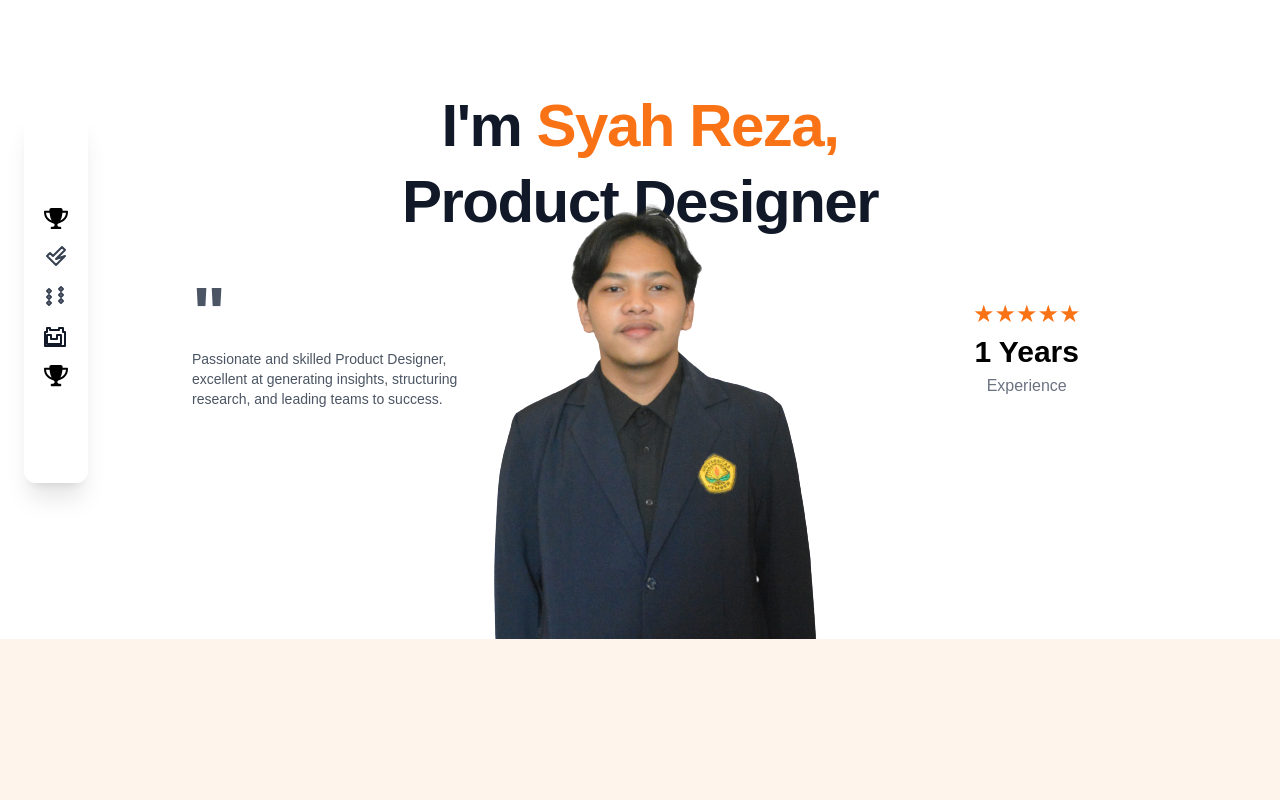
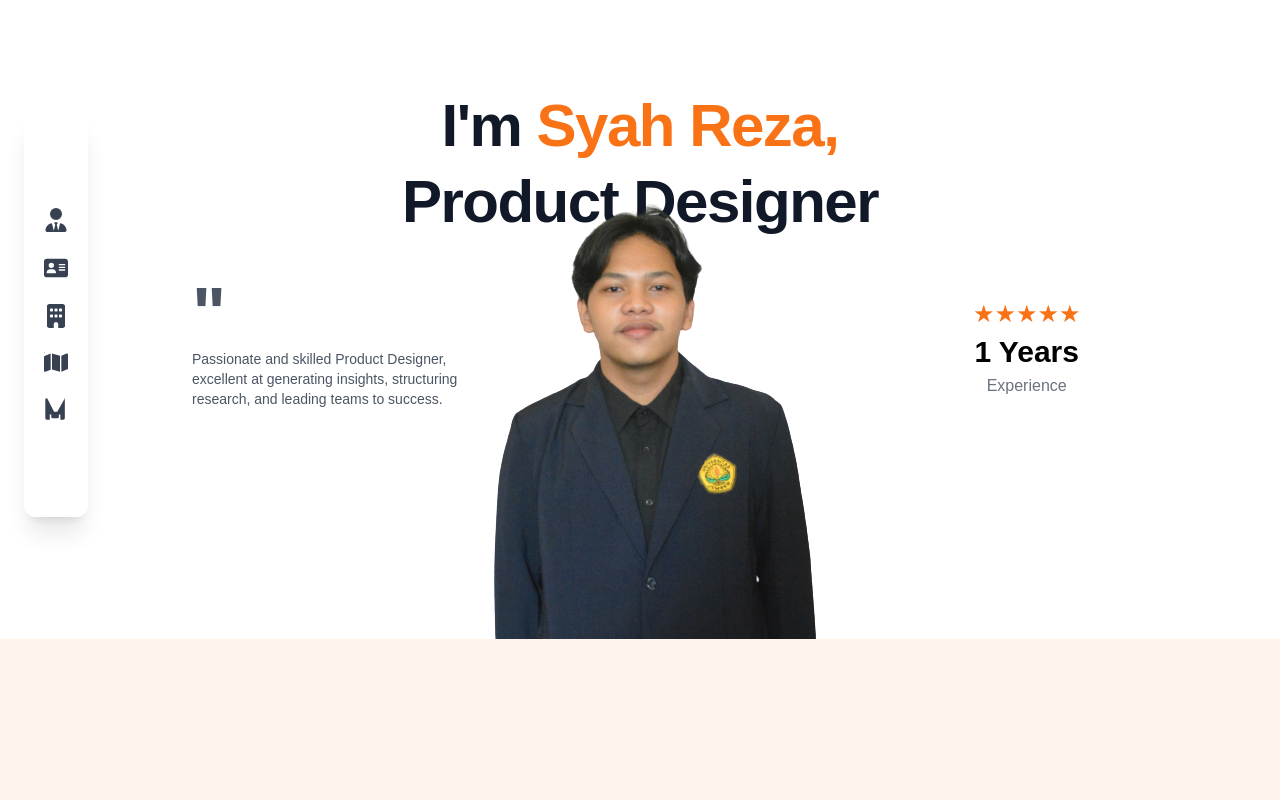
Before and after one commit to syhrezz/Portfolio, a React (Create React App) app: page / in a window 1280 px wide. Shown: the top 800 px of the page. Built offline with nearby package versions, Linux system fonts and the light colour scheme.

Commit message:
change icons and fix hover problems

```diff
--- a/src/components/Intro.jsx
+++ b/src/components/Intro.jsx
@@ -5,7 +5,7 @@ import './index.css'; // Import specific styles for Intro
 const Intro = () => {
   return (
     <div className="mt-24 bg-white relative overflow-hidden flex flex-col items-center" id='Intro'>
-      <h1 className="font-poppins text-2xl tracking-tight font-extrabold text-gray-900 sm:text-5xl md:text-6xl xl:text-6xl text-center">
+      <h1 className="font-poppins text-2xl tracking-tight font-extrabold text-gray-900 sm:text-5xl md:text-6xl xl:text-6xl text-center" >
         I'm <span className="text-orange-500">Syah Reza,</span>
         <div className='mt-4'>Product Designer</div>
       </h1>
--- a/src/components/Navbar.jsx
+++ b/src/components/Navbar.jsx
@@ -6,37 +6,39 @@ const Navbar = () => {
       <nav className="fixed top-28 left-6 w-16 py-24 bg-white bg-opacity-80 flex flex-col items-center z-50 rounded-xl shadow-xl" style={{ backgroundColor: 'rgba(255, 255, 255, 0.8)', backdropFilter: 'blur(10px)' }}>
         {/* Add logo or brand icon here */}
 
-        <ul className="flex flex-col items-center flex-grow justify-center space-y-4">
+        <ul className="flex flex-col items-center flex-grow justify-center space-y-6">
           <li>
-            <a className="text-gray-700 hover:text-orange-500" href="#intro" title="Intro">
-			<svg className='w-6 l-6' xmlns="http://www.w3.org/2000/svg" viewBox="0 0 576 512"><path d="M400 0L176 0c-26.5 0-48.1 21.8-47.1 48.2c.2 5.3 .4 10.6 .7 15.8L24 64C10.7 64 0 74.7 0 88c0 92.6 33.5 157 78.5 200.7c44.3 43.1 98.3 64.8 138.1 75.8c23.4 6.5 39.4 26 39.4 45.6c0 20.9-17 37.9-37.9 37.9L192 448c-17.7 0-32 14.3-32 32s14.3 32 32 32l192 0c17.7 0 32-14.3 32-32s-14.3-32-32-32l-26.1 0C337 448 320 431 320 410.1c0-19.6 15.9-39.2 39.4-45.6c39.9-11 93.9-32.7 138.2-75.8C542.5 245 576 180.6 576 88c0-13.3-10.7-24-24-24L446.4 64c.3-5.2 .5-10.4 .7-15.8C448.1 21.8 426.5 0 400 0zM48.9 112l84.4 0c9.1 90.1 29.2 150.3 51.9 190.6c-24.9-11-50.8-26.5-73.2-48.3c-32-31.1-58-76-63-142.3zM464.1 254.3c-22.4 21.8-48.3 37.3-73.2 48.3c22.7-40.3 42.8-100.5 51.9-190.6l84.4 0c-5.1 66.3-31.1 111.2-63 142.3z"/></svg>
-            </a>
-          </li>
-          <li>
-            <a className="text-gray-700 hover:text-orange-500" href="#about" title="About Me">
-              <svg className="w-6 h-6" xmlns="http://www.w3.org/2000/svg" fill="none" stroke="currentColor" viewBox="0 0 24 24">
-                <path strokeLinecap="round" strokeLinejoin="round" strokeWidth="2" d="M12 14l9-9-3-3-9 9-3-3-3 3 9 9 9-9z" />
+            <a className="hover:text-orange-500" href="#Intro" title="Intro">
+              <svg className='w-6 h-6 fill-gray-700 hover:fill-orange-500' xmlns="http://www.w3.org/2000/svg" viewBox="0 0 448 512">
+                <path d="M96 128a128 128 0 1 0 256 0A128 128 0 1 0 96 128zm94.5 200.2l18.6 31L175.8 483.1l-36-146.9c-2-8.1-9.8-13.4-17.9-11.3C51.9 342.4 0 405.8 0 481.3c0 17 13.8 30.7 30.7 30.7l131.7 0c0 0 0 0 .1 0l5.5 0 112 0 5.5 0c0 0 0 0 .1 0l131.7 0c17 0 30.7-13.8 30.7-30.7c0-75.5-51.9-138.9-121.9-156.4c-8.1-2-15.9 3.3-17.9 11.3l-36 146.9L238.9 359.2l18.6-31c6.4-10.7-1.3-24.2-13.7-24.2L224 304l-19.7 0c-12.4 0-20.1 13.6-13.7 24.2z"/>
               </svg>
             </a>
           </li>
           <li>
-            <a className="text-gray-700 hover:text-orange-500" href="#experience" title="Experience">
-              <svg className="w-6 h-6" xmlns="http://www.w3.org/2000/svg" fill="none" stroke="currentColor" viewBox="0 0 24 24">
-                <path strokeLinecap="round" strokeLinejoin="round" strokeWidth="2" d="M3 12l2-2 2 2-2 2-2-2zm12-2l2-2 2 2-2 2-2-2zM3 18l2-2 2 2-2 2-2-2zm12-2l2-2 2 2-2 2-2-2zM3 6l2-2 2 2-2 2-2-2zm12-2l2-2 2 2-2 2-2-2z" />
+            <a className="hover:text-orange-500" href="#about" title="About Me">
+              <svg className='w-6 h-6 fill-gray-700 hover:fill-orange-500' xmlns="http://www.w3.org/2000/svg" viewBox="0 0 576 512">
+                <path d="M64 32C28.7 32 0 60.7 0 96L0 416c0 35.3 28.7 64 64 64l448 0c35.3 0 64-28.7 64-64l0-320c0-35.3-28.7-64-64-64L64 32zm80 256l64 0c44.2 0 80 35.8 80 80c0 8.8-7.2 16-16 16L80 384c-8.8 0-16-7.2-16-16c0-44.2 35.8-80 80-80zm-32-96a64 64 0 1 1 128 0 64 64 0 1 1 -128 0zm256-32l128 0c8.8 0 16 7.2 16 16s-7.2 16-16 16l-128 0c-8.8 0-16-7.2-16-16s7.2-16 16-16zm0 64l128 0c8.8 0 16 7.2 16 16s-7.2 16-16 16l-128 0c-8.8 0-16-7.2-16-16s7.2-16 16-16zm0 64l128 0c8.8 0 16 7.2 16 16s-7.2 16-16 16l-128 0c-8.8 0-16-7.2-16-16s7.2-16 16-16z"/>
               </svg>
             </a>
           </li>
           <li>
-            <a className="text-gray-900 hover:text-orange-500" href="#projects" title="Projects">
-              <svg className="w-6 h-6" xmlns="http://www.w3.org/2000/svg" fill="none" stroke="currentColor" viewBox="0 0 24 24">
-                <path strokeLinecap="round" strokeLinejoin="round" strokeWidth="2" d="M6 3H3v4H1v14h20V7h-2V3h-4v2H6V3zM3 19v-9h4v4h6v-4h4v9H3z" />
+            <a className="hover:text-orange-500" href="#experience" title="Experience">
+              <svg className='w-6 h-6 fill-gray-700 hover:fill-orange-500' xmlns="http://www.w3.org/2000/svg" viewBox="0 0 384 512">
+                <path d="M48 0C21.5 0 0 21.5 0 48L0 464c0 26.5 21.5 48 48 48l96 0 0-80c0-26.5 21.5-48 48-48s48 21.5 48 48l0 80 96 0c26.5 0 48-21.5 48-48l0-416c0-26.5-21.5-48-48-48L48 0zM64 240c0-8.8 7.2-16 16-16l32 0c8.8 0 16 7.2 16 16l0 32c0 8.8-7.2 16-16 16l-32 0c-8.8 0-16-7.2-16-16l0-32zm112-16l32 0c8.8 0 16 7.2 16 16l0 32c0 8.8-7.2 16-16 16l-32 0c-8.8 0-16-7.2-16-16l0-32c0-8.8 7.2-16 16-16zm80 16c0-8.8 7.2-16 16-16l32 0c8.8 0 16 7.2 16 16l0 32c0 8.8-7.2 16-16 16l-32 0c-8.8 0-16-7.2-16-16l0-32zM80 96l32 0c8.8 0 16 7.2 16 16l0 32c0 8.8-7.2 16-16 16l-32 0c-8.8 0-16-7.2-16-16l0-32c0-8.8 7.2-16 16-16zm80 16c0-8.8 7.2-16 16-16l32 0c8.8 0 16 7.2 16 16l0 32c0 8.8-7.2 16-16 16l-32 0c-8.8 0-16-7.2-16-16l0-32zM272 96l32 0c8.8 0 16 7.2 16 16l0 32c0 8.8-7.2 16-16 16l-32 0c-8.8 0-16-7.2-16-16l0-32c0-8.8 7.2-16 16-16z"/>
               </svg>
             </a>
           </li>
           <li>
-            <a className="text-gray-900 hover:text-orange-500" href="#achievements" title="Achievements">
-			<svg className='w-6 l-6' xmlns="http://www.w3.org/2000/svg" viewBox="0 0 576 512"><path d="M400 0L176 0c-26.5 0-48.1 21.8-47.1 48.2c.2 5.3 .4 10.6 .7 15.8L24 64C10.7 64 0 74.7 0 88c0 92.6 33.5 157 78.5 200.7c44.3 43.1 98.3 64.8 138.1 75.8c23.4 6.5 39.4 26 39.4 45.6c0 20.9-17 37.9-37.9 37.9L192 448c-17.7 0-32 14.3-32 32s14.3 32 32 32l192 0c17.7 0 32-14.3 32-32s-14.3-32-32-32l-26.1 0C337 448 320 431 320 410.1c0-19.6 15.9-39.2 39.4-45.6c39.9-11 93.9-32.7 138.2-75.8C542.5 245 576 180.6 576 88c0-13.3-10.7-24-24-24L446.4 64c.3-5.2 .5-10.4 .7-15.8C448.1 21.8 426.5 0 400 0zM48.9 112l84.4 0c9.1 90.1 29.2 150.3 51.9 190.6c-24.9-11-50.8-26.5-73.2-48.3c-32-31.1-58-76-63-142.3zM464.1 254.3c-22.4 21.8-48.3 37.3-73.2 48.3c22.7-40.3 42.8-100.5 51.9-190.6l84.4 0c-5.1 66.3-31.1 111.2-63 142.3z"/></svg>
-
+            <a className=" hover:text-orange-500" href="#projects" title="Projects">
+			<svg className='w-6 l-6 fill-gray-700 hover:fill-orange-500' xmlns="http://www.w3.org/2000/svg" viewBox="0 0 576 512"><path d="M384 476.1L192 421.2l0-385.3L384 90.8l0 385.3zm32-1.2l0-386.5L543.1 37.5c15.8-6.3 32.9 5.3 32.9 22.3l0 334.8c0 9.8-6 18.6-15.1 22.3L416 474.8zM15.1 95.1L160 37.2l0 386.5L32.9 474.5C17.1 480.8 0 469.2 0 452.2L0 117.4c0-9.8 6-18.6 15.1-22.3z"/>              <path strokeLinecap="round" strokeLinejoin="round" strokeWidth="2" d="M6 3H3v4H1v14h20V7h-2V3h-4v2H6V3zM3 19v-9h4v4h6v-4h4v9H3z" />
+              </svg>
+            </a>
+          </li>
+          <li>
+            <a className=" hover:text-orange-500" href="#achievements" title="Achievements">
+              <svg className='w-6 h-6 fill-gray-700 hover:fill-orange-500' xmlns="http://www.w3.org/2000/svg" viewBox="0 0 576 512">
+                <path strokeLinecap="round" strokeLinejoin="round" strokeWidth="2" d="M512 0c-8.4 0-15.6 5.4-18.1 12.8L324.8 312c-3.8 7.9-12.1 12.8-20.8 12.8h-48c-8.7 0-17.1-4.8-20.8-12.8L82.1 12.8C79.6 5.4 72.4 0 64 0c-16.1 0-32.4 12.1-32.4 32v448c0 19.2 15.6 34.8 34.8 34.8l72.5 0 0-128 35.2 0 0 64c0 15.2 12.4 27.6 27.6 27.6h128c15.2 0 27.6-12.4 27.6-27.6l0-64 35.2 0 0 128 72.5 0c19.2 0 34.8-15.6 34.8-34.8V32c0-19.6-16.3-32-32.4-32z"/>
+              </svg>
             </a>
           </li>
         </ul>
```
